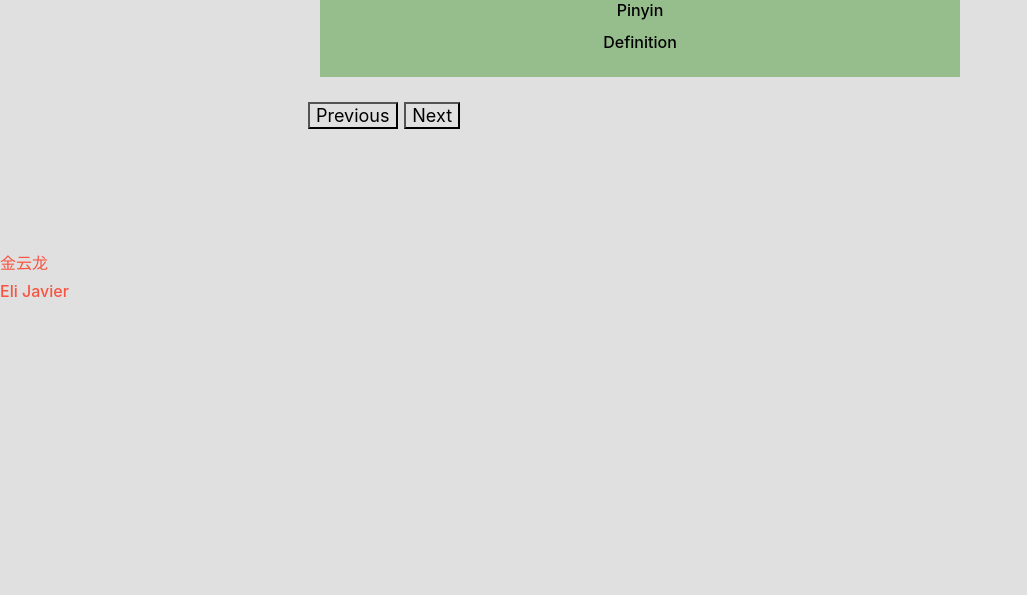
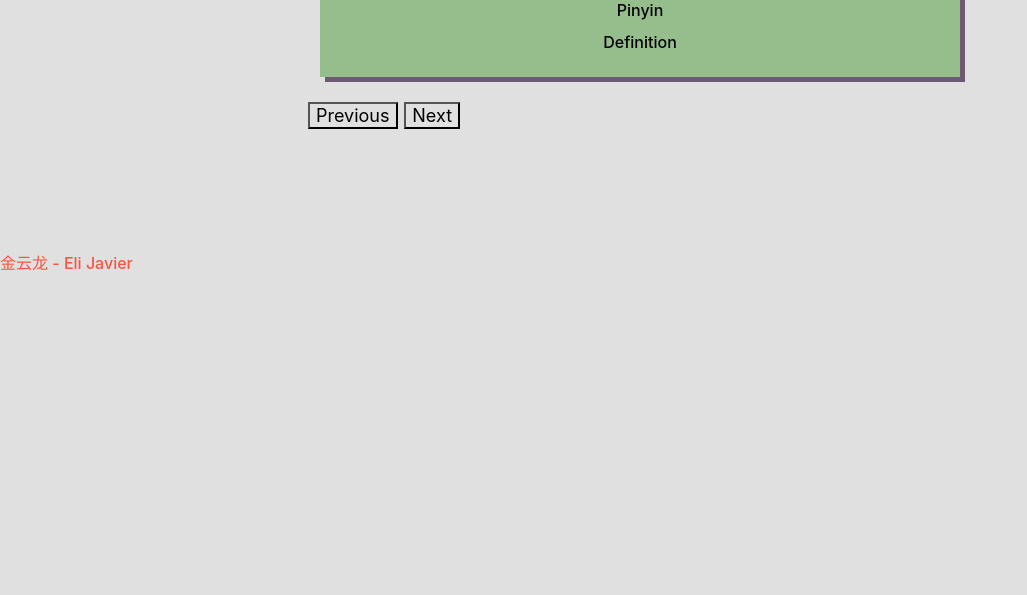
Before and after one commit to e-javi/web-learning, a plain HTML site: page index.html in a window 1280 px wide. Shown: the part 205-800 px from the top of the page, without its empty margins (0-1027 px from the left). Drawn offline with nearby package versions, Linux system fonts and the light colour scheme.

Commit message:
visual edits and html cleaning

```diff
--- a/index.html
+++ b/index.html
@@ -6,9 +6,8 @@
     <!-- Required meta tags -->
     <meta charset="utf-8">
     <meta name="viewport" content="width=device-width, initial-scale=1, shrink-to-fit=no">
-
-    <!-- Bootstrap CSS -->
-    <link rel="stylesheet" href="https://stackpath.bootstrapcdn.com/bootstrap/4.3.1/css/bootstrap.min.css" integrity="sha384-ggOyR0iXCbMQv3Xipma34MD+dH/1fQ784/j6cY/iJTQUOhcWr7x9JvoRxT2MZw1T" crossorigin="anonymous">
+<!-- Bootstrap CSS -->
+<link rel="stylesheet" href="https://stackpath.bootstrapcdn.com/bootstrap/4.3.1/css/bootstrap.min.css" integrity="sha384-ggOyR0iXCbMQv3Xipma34MD+dH/1fQ784/j6cY/iJTQUOhcWr7x9JvoRxT2MZw1T" crossorigin="anonymous">
   </head>
   <body>
 
@@ -26,13 +25,7 @@
     </div>
 
     <div class="name">
-    <h2>金云龙</h2>
-    <h3>Eli Javier</h3></div>
+    <h2>金云龙 - Eli Javier</h2>
 
-    <!-- Optional JavaScript -->
-    <!-- jQuery first, then Popper.js, then Bootstrap JS -->
-    <script src="https://code.jquery.com/jquery-3.3.1.slim.min.js" integrity="sha384-q8i/X+965DzO0rT7abK41JStQIAqVgRVzpbzo5smXKp4YfRvH+8abtTE1Pi6jizo" crossorigin="anonymous"></script>
-    <script src="https://cdnjs.cloudflare.com/ajax/libs/popper.js/1.14.7/umd/popper.min.js" integrity="sha384-UO2eT0CpHqdSJQ6hJty5KVphtPhzWj9WO1clHTMGa3JDZwrnQq4sF86dIHNDz0W1" crossorigin="anonymous"></script>
-    <script src="https://stackpath.bootstrapcdn.com/bootstrap/4.3.1/js/bootstrap.min.js" integrity="sha384-JjSmVgyd0p3pXB1rRibZUAYoIIy6OrQ6VrjIEaFf/nJGzIxFDsf4x0xIM+B07jRM" crossorigin="anonymous"></script>
   </body>
 </html>
--- a/landing.css
+++ b/landing.css
@@ -39,6 +39,7 @@ h2{
     padding: 2px;
     margin-bottom: 0px;
     transform: translate(50%, 0%);
+    box-shadow: 5px 5px #6D5A72;
     }
 
 div{
@@ -52,10 +53,11 @@ div{
    }
 .pinyin{
     font-size: medium;
-    padding-bottom: 10px;
+    padding-bottom: 15px;
 }
 .def{
     font-size: medium;
+    margin-top: -5px;
     padding-bottom: 25px;
 }
 
@@ -65,9 +67,3 @@ div{
     padding-right: 40%;
     padding-bottom: 25px;
 }
-
-p {
-    text-align: center;
-    color: #f85441;
-    font-size: x-large;
-}
```
